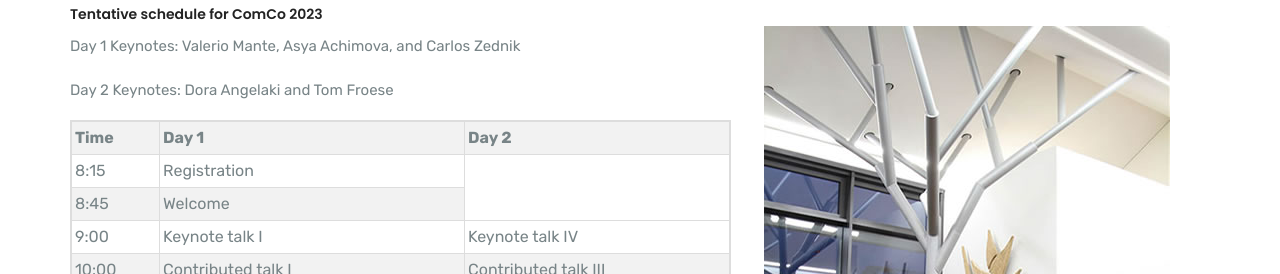
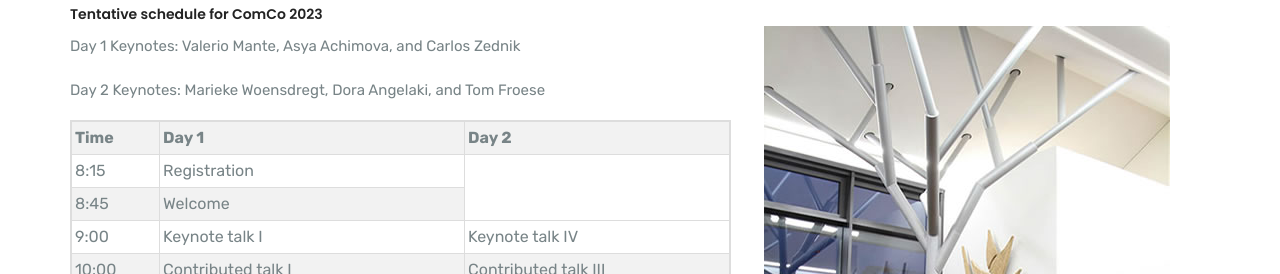
Before and after one commit to comco23/comco23.github.io, a Jekyll site: the page built from program.html, in a window 1280 px wide and 900 px high, scrolled down 391 px, cut to the strip 179-900 px from the top of the window. Shown: the top 274 px of the strip. Built offline with Jekyll 4.4.1, drawn with Linux system fonts in a browser that asks for light colours.

Commit message:
made changes to the schedule

```diff
--- a/program.html
+++ b/program.html
@@ -16,7 +16,7 @@ permalink: /program
   <div class="col-lg-7 col-md-7 col-sm-7 m-auto">
       <h6 class="program-text">Tentative schedule for ComCo 2023</h6>
       <p class="program-text">Day 1 Keynotes: Valerio Mante, Asya Achimova, and Carlos Zednik</p>
-      <p class="program-text">Day 2 Keynotes: Dora Angelaki and Tom Froese</p>
+      <p class="program-text">Day 2 Keynotes: Marieke Woensdregt, Dora Angelaki, and Tom Froese</p>
       <!-- Your program table here -->
       <table class="program-grid">
           <thead>
```
